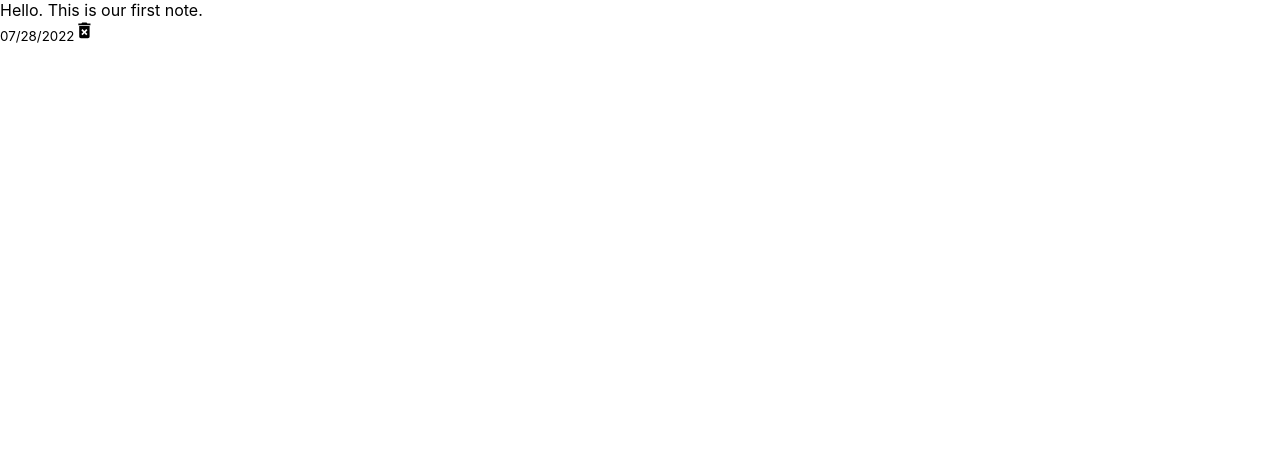
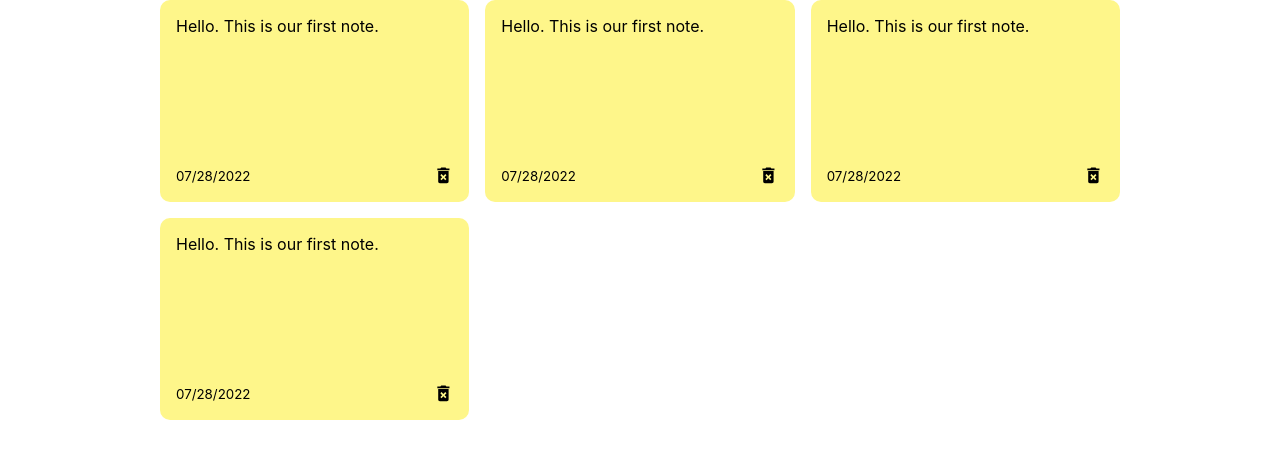
Before and after one commit to answebdev/react-notes-app, a React (Create React App) app: page / in a window 1280 px wide. Shown: the top 458 px of the page. Built offline with nearby package versions, Linux system fonts and the light colour scheme; the HTML template or start-up script is replaced by a standard one.

Commit message:
add Note component

```diff
--- a/src/components/NotesList.js
+++ b/src/components/NotesList.js
@@ -5,6 +5,9 @@ const NotesList = () => {
   return (
     <div className='notes-list'>
       <Note />
+      <Note />
+      <Note />
+      <Note />
     </div>
   );
 };
--- a/src/index.css
+++ b/src/index.css
@@ -11,3 +11,98 @@ code {
   font-family: source-code-pro, Menlo, Monaco, Consolas, 'Courier New',
     monospace;
 }
+
+.header {
+  display: flex;
+  align-items: center;
+  justify-content: space-between;
+}
+
+.dark-mode {
+  background-color: black;
+}
+
+.dark-mode h1 {
+  color: white;
+}
+
+.container {
+  max-width: 960px;
+  margin-right: auto;
+  margin-left: auto;
+  padding-right: 15px;
+  padding-left: 15px;
+  min-height: 100vh;
+}
+
+.notes-list {
+  display: grid;
+  grid-gap: 1rem;
+  grid-template-columns: repeat(auto-fill, minmax(250px, 1fr));
+}
+
+.note.new {
+  background-color: #67d7cc;
+}
+
+textarea {
+  border: none;
+  resize: none;
+  background-color: #67d7cc;
+}
+
+textarea:focus {
+  outline: none;
+}
+
+.save {
+  background-color: #e1e1e1;
+  border: none;
+  border-radius: 15px;
+  padding: 5px 10px 5px 10px;
+}
+
+.save:hover {
+  background-color: #ededed;
+  cursor: pointer;
+}
+
+.note {
+  background-color: #fef68a;
+  border-radius: 10px;
+  padding: 1rem;
+  min-height: 170px;
+  display: flex;
+  flex-direction: column;
+  justify-content: space-between;
+  white-space: pre-wrap;
+}
+
+.note-footer {
+  display: flex;
+  align-items: center;
+  justify-content: space-between;
+}
+
+.delete-icon {
+  cursor: pointer;
+}
+
+.search {
+  display: flex;
+  align-items: center;
+  background-color: rgb(233, 233, 233);
+  border-radius: 10px;
+  padding: 5px;
+  margin-bottom: 1.5em;
+}
+
+.search input {
+  border: none;
+  background-color: rgb(233, 233, 233);
+  width: 100%;
+}
+
+.search input:focus {
+  outline: none;
+}
```
